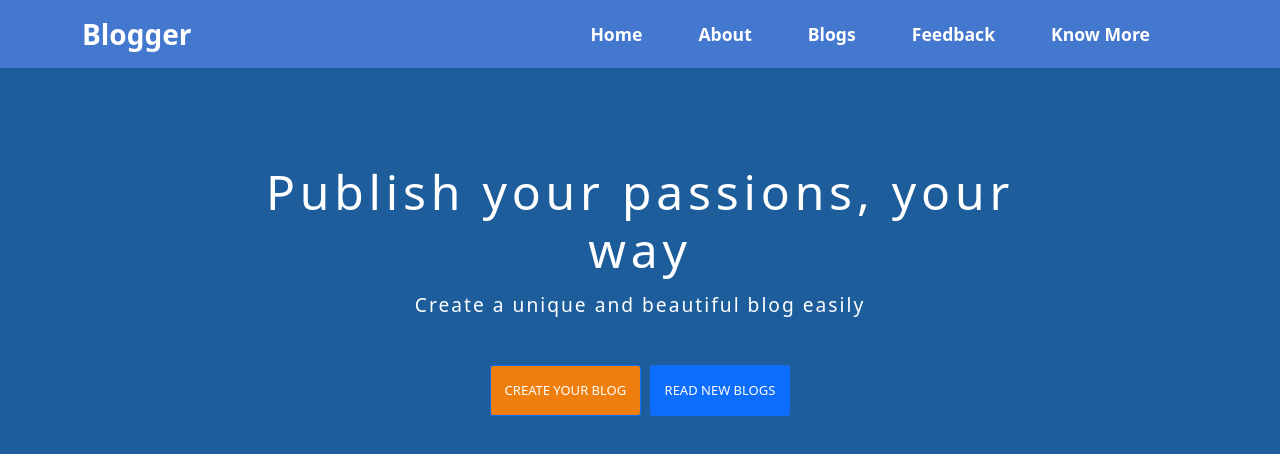
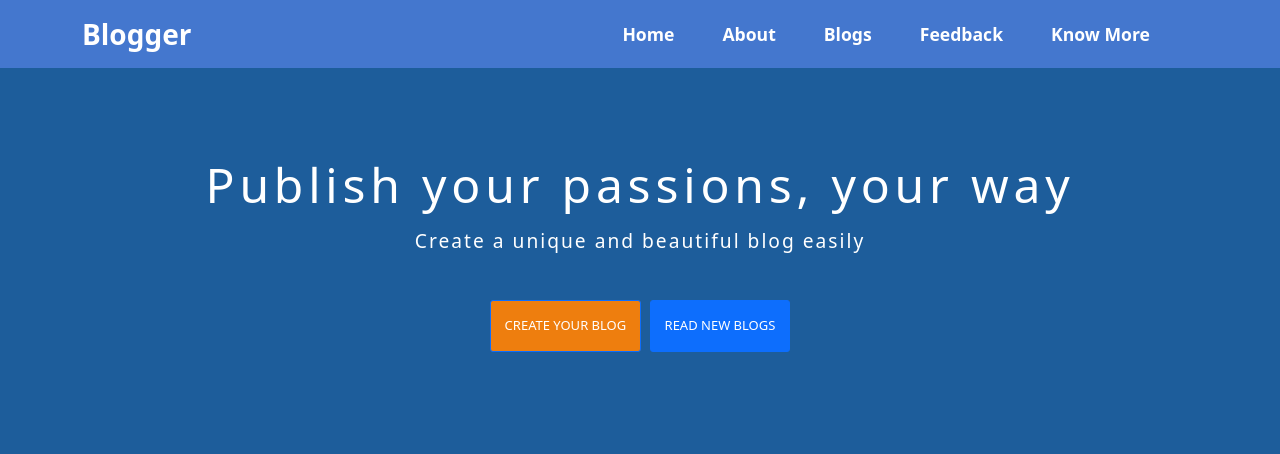
Before and after one commit to mohammedmuneesh1/Blog-Post, a React (Create React App) app: page / in a window 1280 px wide. Shown: the top 454 px of the page. Built offline with nearby package versions, Linux system fonts and the light colour scheme.

Commit message:
Design-Updated

```diff
--- a/src/Pages/widget/Header.js
+++ b/src/Pages/widget/Header.js
@@ -1,27 +1,26 @@
-import React from 'react'
-import {Nav,Navbar,Container} from 'react-bootstrap';
-import './widget.css';
-export default function Header() {
+import React from 'react';
+import { Navbar, Nav, Container } from 'react-bootstrap';
+
+const MyNavbar = () => {
   return (
     <div>
-        <Navbar expand="lg" className="navbg">
-        {/* className="bg-body-tertiary" */}
+      <Navbar expand="lg" className="navbg">
         <Container>
-          <Navbar.Brand href="#home" className="fs-3 text-white"><b>Blogger</b></Navbar.Brand>
-          <Navbar.Toggle aria-controls="basic-navbar-nav"className='bg-white' />
+          <Navbar.Brand className="fs-3 text-white"><b>Blogger</b></Navbar.Brand>
+          <Navbar.Toggle aria-controls="basic-navbar-nav" className="bg-white" />
           <Navbar.Collapse id="basic-navbar-nav">
-            <Nav className="ms-auto" id='navlist' >
-              <Nav.Link href="#home">Home</Nav.Link>
-              <Nav.Link href="#link">About</Nav.Link>
-              <Nav.Link href="#link">Blogs</Nav.Link>
-              <Nav.Link href="#link">Feedback</Nav.Link>
-              <Nav.Link href="#link">Know More</Nav.Link>
-
-
+            <Nav className="ms-auto " id='navlist' style={{fontWeight:"600"}}>
+              <Nav className='text-white me-5 '>Home</Nav>
+              <Nav className='text-white me-5  '>About</Nav>
+              <Nav className='text-white me-5 '>Blogs</Nav>
+              <Nav className='text-white me-5 '>Feedback</Nav>
+              <Nav className='text-white me-5 '>Know More</Nav>
             </Nav>
           </Navbar.Collapse>
         </Container>
       </Navbar>
     </div>
-  )
-}
+  );
+};
+
+export default MyNavbar;
--- a/src/Pages/widget/widget.css
+++ b/src/Pages/widget/widget.css
@@ -20,22 +20,20 @@
 }
 
 /* Home Content start*/
+
 .bg{
-    width:100%;
-    height:91.5vh;
+    max-width:100%;
+    min-height:91.5vh;
     background-color:#1D5D9B;
     text-align: center;
-    position:fixed;
-
-
 }
 .homecontent{
-    max-width: 60%;
-    padding:25px 5px;
-    margin: 70px auto 0;
+    /* max-width: 60%; */
+    /* padding:25px 5px; */
+    padding-top:5.5rem;
+    /* margin: 70px auto 0; */
     z-index: 1;
 }
-
 .homecontent-head1{
     font-size: 3rem;
     color:white;
@@ -43,13 +41,14 @@
     font-weight: lighter;
     font-family:system-ui, -apple-system, BlinkMacSystemFont, 'Segoe UI', Roboto, Oxygen, Ubuntu, Cantarell, 'Open Sans', 'Helvetica Neue', sans-serif
 }
+
+
 .homecontent-head2{
     color:white;
     font-size: 1.2em;
     letter-spacing: 2px;
     line-height: 2em;
 }
-
 .btn1{
     padding: 0.875rem 1.25rem;
     background-color: #ee7e0e;
@@ -71,6 +70,7 @@
     font-weight: 500;
     cursor: pointer;
 }
+
 /* Home Content ends*/
 
 
```
Also changed, not shown: src/Pages/widget/createblog.css (deleted).
